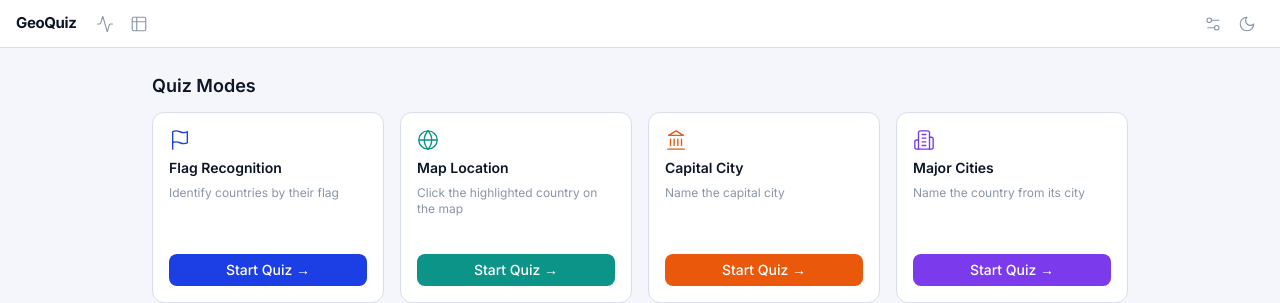
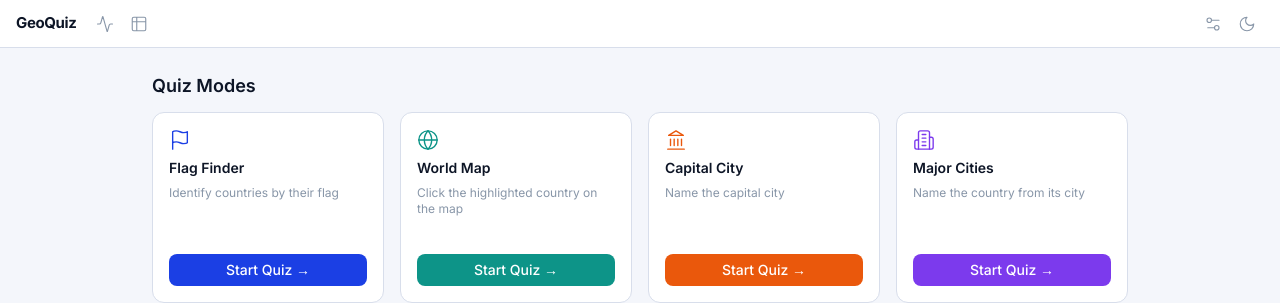
Before and after one commit to NavaGS/app-geoquiz, a React (Vite) app in the folder frontend/: page / in a window 1280 px wide. Shown: the top 303 px of the page. Built offline with nearby package versions, Linux system fonts and the light colour scheme; no server answers.

Commit message:
update: names on quiz modes and gs names parked

```diff
--- a/frontend/src/pages/FlagsQuiz.jsx
+++ b/frontend/src/pages/FlagsQuiz.jsx
@@ -4,7 +4,7 @@ export default function FlagsQuiz() {
   return (
     <FlipQuiz
       mode="flags"
-      modeName="Flag Recognition"
+      modeName="Flag Finder"
       accentColor="#1B3FE4"
       filterFn={c => !!c.flagPngUrl}
       getQuestion={c => ({ iso: c.isoA2, question: c.nameCommon })}
--- a/frontend/src/pages/Home.jsx
+++ b/frontend/src/pages/Home.jsx
@@ -3,8 +3,8 @@ import { Flag, Globe, Landmark, Building2, Hexagon, Coins, MessageSquare, Compas
 import { getRegion } from '../utils/regionSettings.js'
 
 const MODES = [
-  { id: 'flags',    path: '/quiz/flags',    name: 'Flag Recognition', description: 'Identify countries by their flag',           Icon: Flag,          accent: '#1B3FE4' },
-  { id: 'map',      path: '/quiz/map',      name: 'Map Location',     description: 'Click the highlighted country on the map',   Icon: Globe,         accent: '#0D9488' },
+  { id: 'flags',    path: '/quiz/flags',    name: 'Flag Finder', description: 'Identify countries by their flag',           Icon: Flag,          accent: '#1B3FE4' },
+  { id: 'map',      path: '/quiz/map',      name: 'World Map',     description: 'Click the highlighted country on the map',   Icon: Globe,         accent: '#0D9488' },
   { id: 'capitals', path: '/quiz/capitals', name: 'Capital City',     description: 'Name the capital city',                      Icon: Landmark,      accent: '#EA580C' },
   { id: 'cities',   path: '/quiz/cities',   name: 'Major Cities',     description: 'Name the country from its city',             Icon: Building2,     accent: '#7C3AED' },
   { id: 'shapes',   path: '/quiz/shapes',   name: 'Country Shape',    description: 'Identify a country by its outline',          Icon: Hexagon,       accent: '#0F766E' },
--- a/frontend/src/pages/MapQuiz.jsx
+++ b/frontend/src/pages/MapQuiz.jsx
@@ -423,7 +423,7 @@ export default function MapQuiz() {
     <div className="h-screen flex flex-col overflow-hidden">
       {/* Header */}
       <QuizHeader
-        modeName="Map Location"
+        modeName="World Map"
         region={region}
         score={score}
         sessionTimer={sessionTimer}
--- a/frontend/src/pages/SessionEnd.jsx
+++ b/frontend/src/pages/SessionEnd.jsx
@@ -2,8 +2,8 @@ import { useLocation, useNavigate } from 'react-router-dom'
 import { Trophy } from 'lucide-react'
 
 const MODE_NAMES = {
-  flags: 'Flag Recognition',
-  map: 'Map Location',
+  flags: 'Flag Finder',
+  map: 'World Map',
   capitals: 'Capital City',
   cities: 'Major Cities',
   shapes: 'Country Shape',
```
Also changed, not shown: 1 other file (tests, documents, lock files or other folders).
